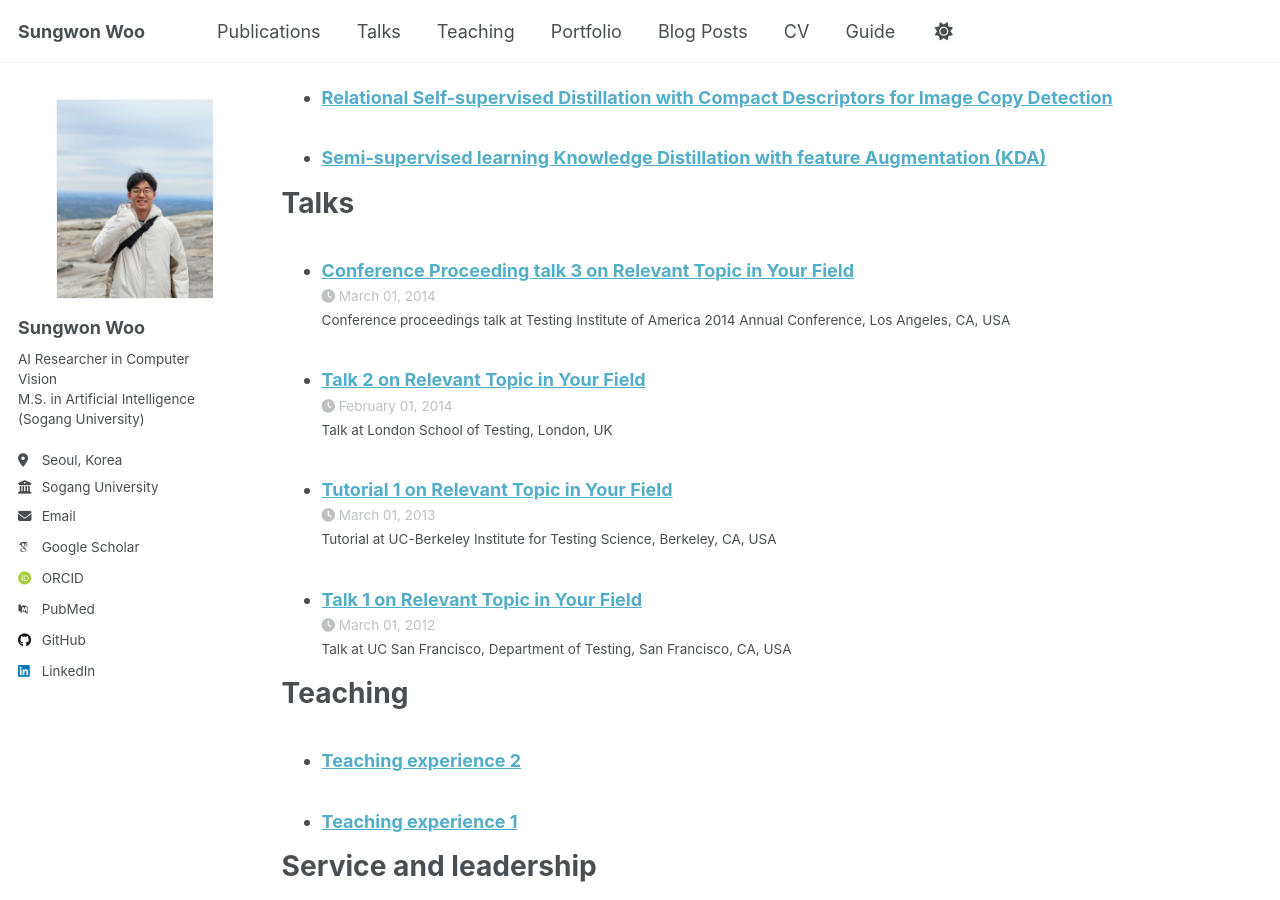
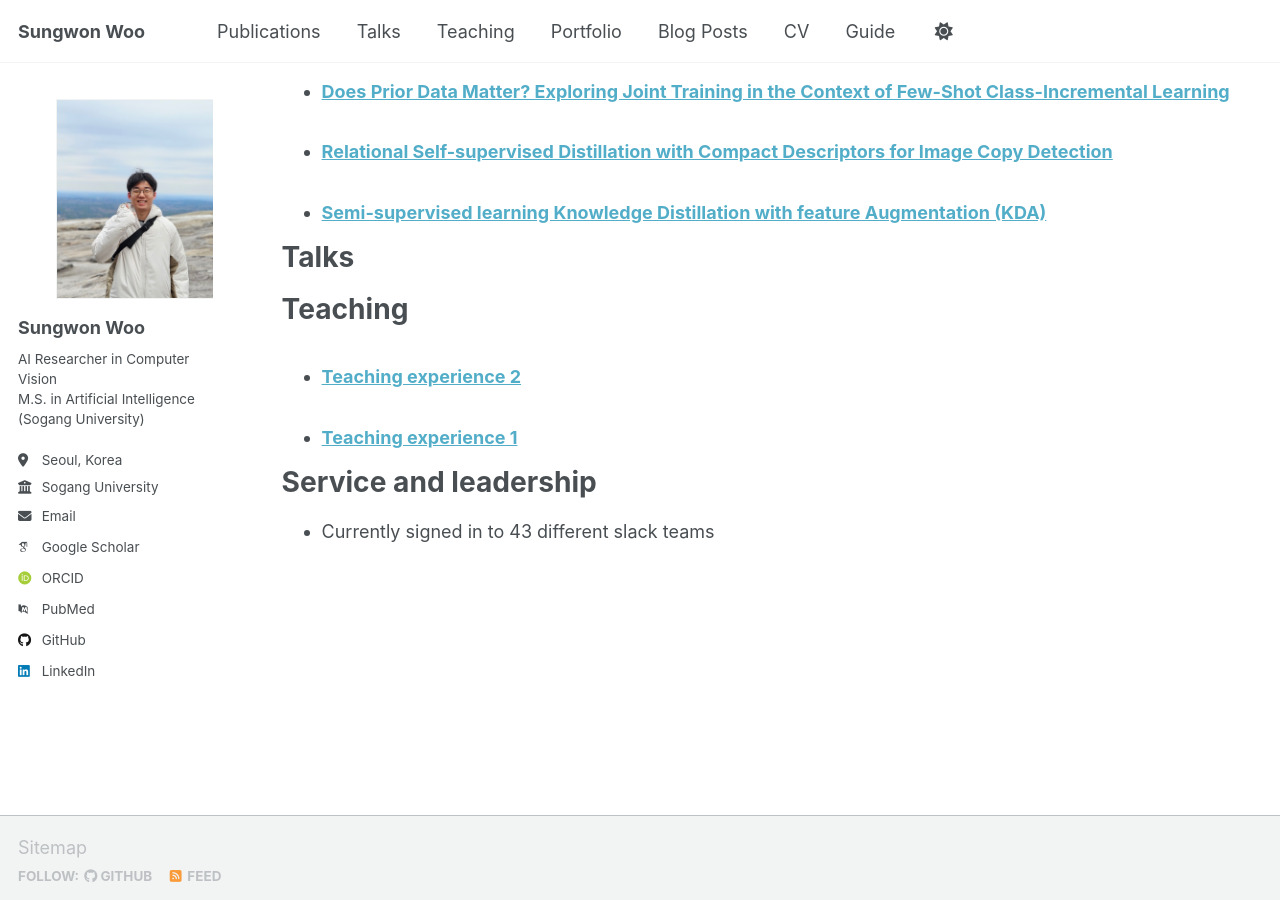
Before and after one commit to sungwon-woo/sungwon-woo.github.io, a Jekyll site: the page built from _pages/cv.md, in a window 1280 px wide and 900 px high, scrolled down 1126 px. Built offline with Jekyll 4.4.1, drawn with Linux system fonts in a browser that asks for light colours; some web fonts are replaced; a script that is not in the unit is left out; part of the change alters nothing that is shown; some of the changed text lies outside the part shown.

Commit message:
edit main page

```diff
--- a/_config.yml
+++ b/_config.yml
@@ -226,12 +226,6 @@ collections:
   news:
     output: true
     permalink: /:collection/:path/
-  portfolio:
-    output: true
-    permalink: /:collection/:path/
-  talks:
-    output: true
-    permalink: /:collection/:path/
 
 
 # These settings control how pages and collections are included in the site
--- a/_pages/cv.md
+++ b/_pages/cv.md
@@ -6,6 +6,8 @@ author_profile: true
 redirect_from:
   - /resume
 ---
+Curriculum vitae can be downloaded [HERE](https://drive.google.com/file/d/1vA2BNZxMgJ7aVPw_HE4tprMWLa5eWo5u/view?usp=drive_link)
+
 
 {% include base_path %}
 
```
